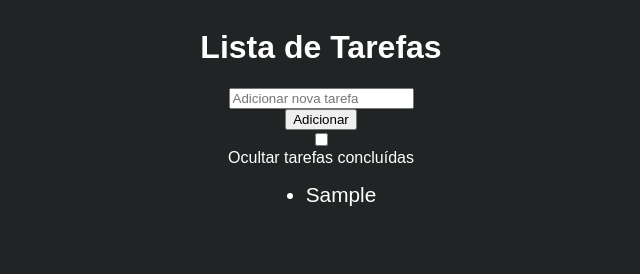
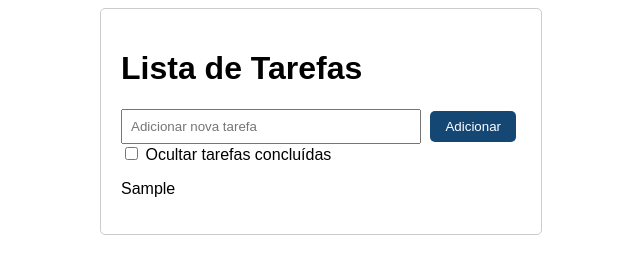
Before and after one commit to brezendelima/toDoList_Unicesumar, a plain HTML site: page toDoList/index.html in a window 1280 px wide. Both pictures are taken after typing "Sample" into the empty fields and a click on the button "Adicionar". Shown: the whole page, without its empty margins (319-959 px from the left). Drawn offline with Linux system fonts and the light colour scheme.

Commit message:
Update style.css

```diff
--- a/toDoList/assets/css/style.css
+++ b/toDoList/assets/css/style.css
@@ -1,57 +1,43 @@
 body {
-    background-color: rgb(33, 36, 37);
-    font-family: "Montserrat", sans-serif;
-    color:white
+    font-family: Arial, sans-serif;
   }
 
   .container {
-    display:flex;
-    flex-direction: column;
-    align-items: center;
+    max-width: 400px;
+    margin: 0 auto;
+    padding: 20px;
+    border: 1px solid #ccc;
+    border-radius: 5px;
   }
 
-.title {
-    color: white;
-    font-size: 10em;
-    font-weight: 600;
+  input[type="text"] {
+    width: 70%;
+    padding: 8px;
+    margin-right: 5px;
   }
 
-.inputLabel {
-    font-size: 1.5em;
+  button {
+    padding: 8px 15px;
+    background-color: #154775;
+    color: white;
+    border: none;
+    border-radius: 5px;
+    cursor: pointer;
   }
 
-.inputTarefa {
-    margin-block: 0.5em;
-    display: flex;
-    align-items: center;
-    align-content: center;
+  button:hover {
+    background-color: #227497;
   }
 
-
-.buttonAdd {
-    color: white;
-    background-color: purple;
-    border-radius: 5px;
-    border: none;
-    padding: 1em;
-    margin-inline: 1em;
+  ul {
+    list-style-type: none;
+    padding: 0;
   }
 
   li {
-    font-size: 1.3em;
+    margin-bottom: 5px;
   }
 
-.checkbox {
-    height: 2em;
-    width: 2em;
-    margin-inline: 0.8em;
+  .concluida {
+    text-decoration: line-through;
   }
-
-.hideTask {
-    display: flex;
-    font-size: 1.2em;
-}
-
-.hideCheckbox {
-    width: 1.6em;
-}
```
Lines whose indentation alone changed are shown as unchanged.
